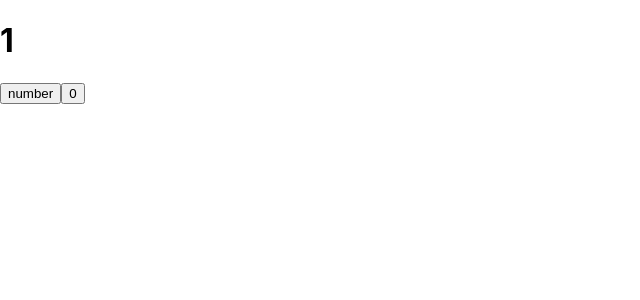
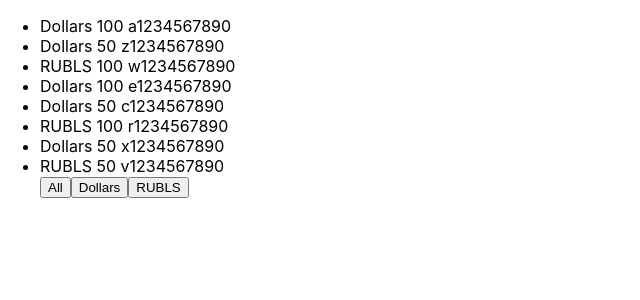
Before and after one commit to AnsarKhubiev/micro-tasks, a React (Create React App) app: page / in a window 1280 px wide. Shown: the top 300 px of the page, without its empty margins (0-640 px from the left). Built offline with nearby package versions, Linux system fonts and the light colour scheme.

Commit message:
05-метод filter

```diff
--- a/src/App.tsx
+++ b/src/App.tsx
@@ -1,25 +1,29 @@
-import {UniversalButton} from "./microTasks/03_button/UniversalButton";
 import {useState} from "react";
+import {Moneys} from "./microTasks/05_filter/Moneys";
 
 
 function App() {
+    const [money, setMoney] = useState([
+        {banknote: 'Dollars', value: 100, number: ' a1234567890'},
+        {banknote: 'Dollars', value: 50, number: ' z1234567890'},
+        {banknote: 'RUBLS', value: 100, number: ' w1234567890'},
+        {banknote: 'Dollars', value: 100, number: ' e1234567890'},
+        {banknote: 'Dollars', value: 50, number: ' c1234567890'},
+        {banknote: 'RUBLS', value: 100, number: ' r1234567890'},
+        {banknote: 'Dollars', value: 50, number: ' x1234567890'},
+        {banknote: 'RUBLS', value: 50, number: ' v1234567890'},
+    ])
 
-    let [a, setA] = useState(1)
+    const [filter, setFilter] = useState<"All" | "RUBLS" | "Dollars">('All')
 
-    const onClickHandler = () => {
-        setA(++a)
+    let currentMoney = money;
+    if (filter !== "All") {
+        currentMoney = money.filter(filteredMoney => filteredMoney.banknote === filter)
     }
 
-    const reset = () => {
-        setA(a = 0)
-    }
 
     return (
-        <>
-            <h1>{a}</h1>
-            <button onClick={onClickHandler}>number</button>
-            <button onClick={reset}>0</button>
-        </>
+        <Moneys currentMoney={currentMoney} setFilter={setFilter}/>
     );
 }
 
--- /dev/null
+++ b/src/microTasks/05_filter/Moneys.tsx
@@ -0,0 +1,34 @@
+import React, {Dispatch, SetStateAction} from 'react';
+import {UniversalButton} from "../03_button/UniversalButton";
+
+type MoneyPropsType = {
+    currentMoney: MoneyType[]
+    setFilter: Dispatch<SetStateAction<"Dollars" | "RUBLS" | "All">>
+}
+
+type MoneyType = {
+    banknote: string
+    value: number
+    number: string
+}
+
+export const Moneys = ({currentMoney, setFilter}: MoneyPropsType) => {
+
+    return (
+        <ul>
+            {currentMoney.map((objFromMoneyArr, index) => {
+                return (
+                    <li key={index}>
+                        <span>{objFromMoneyArr.banknote} </span>
+                        <span>{objFromMoneyArr.value} </span>
+                        <span>{objFromMoneyArr.number} </span>
+                    </li>
+                )
+            })}
+
+            <UniversalButton name="All" callBack={() => setFilter("All")}/>
+            <UniversalButton name="Dollars" callBack={() => setFilter("Dollars")}/>
+            <UniversalButton name="RUBLS" callBack={() => setFilter("RUBLS")}/>
+        </ul>
+    );
+};
```
